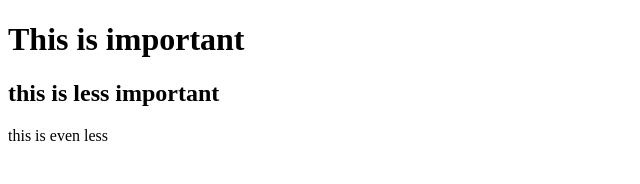
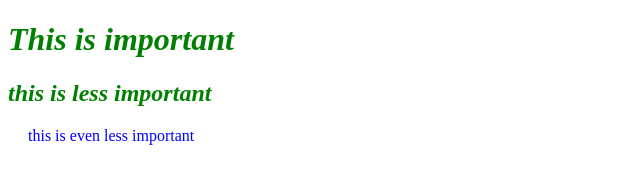
Before and after one commit to Tomcjohnston/289.101, a plain HTML site: page page1.html in a window 1280 px wide. Shown: the whole page, without its empty margins (0-640 px from the left). Drawn offline with Linux system fonts and the light colour scheme.

Commit message:
added new styles

```diff
--- a/page1.html
+++ b/page1.html
@@ -3,12 +3,22 @@
 
         <head>
             <title>Page1</title>
+            <style>
+                .important{
+                    color:green;
+                    font-style:italic;
+                }
+                .notsoimportant{
+                    color:blue;
+                    margin-left:20px;
+                }
+            </style>
         </head>
         <body>
 
-            <h1>This is important</h1>
-            <h2>this is less important</h2>
-            <p>this is even less </p>
+            <h1 class="important">This is important</h1>
+            <h2 class="important">this is less important</h2>
+            <p class="notsoimportant">this is even less important</p>
 
         </body>
 </html>
```
Also changed, not shown: 1 other file.
